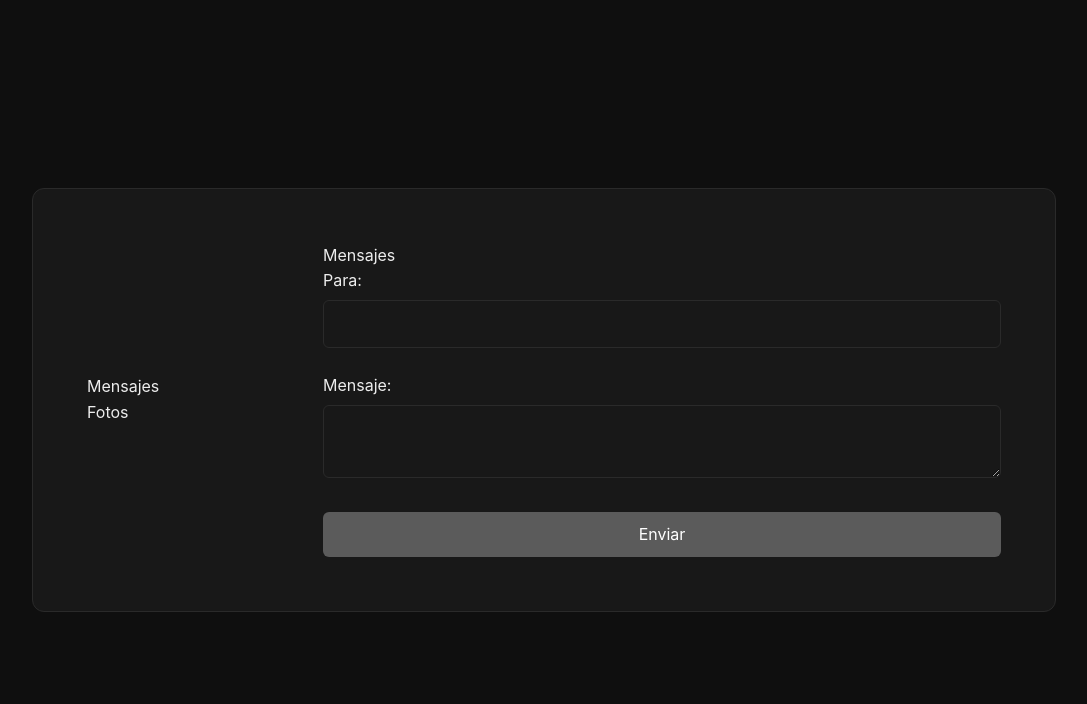
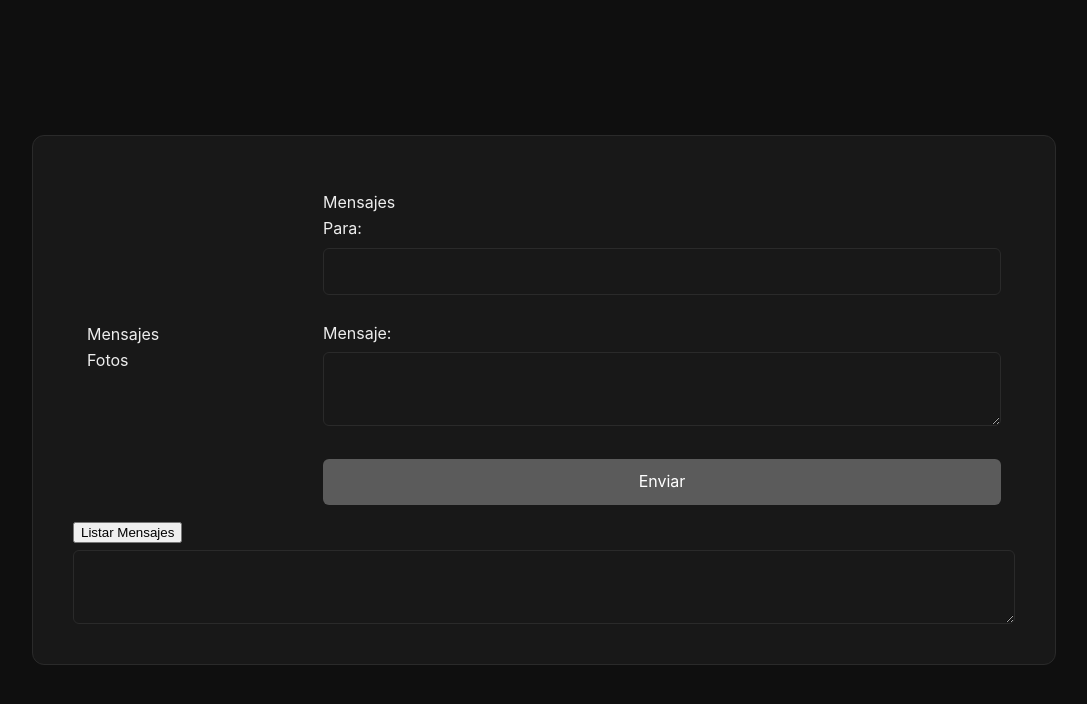
Before and after one commit to JOAD55/red_social, a plain HTML site: page FRONT/principal.html in a window 1280 px wide. Shown: the whole page, without its empty margins (96-1183 px from the left). Drawn offline with Linux system fonts and the light colour scheme.

Commit message:
feat: add method to list messages on the home page

```diff
--- a/FRONT/js/principal.js
+++ b/FRONT/js/principal.js
@@ -1,5 +1,6 @@
 var txtEmail = document.getElementById("txtEmail");
 var txtMensaje = document.getElementById("txtMensaje");
+var txtListaMensajes = document.getElementById("txtListaMensajes");
 
 function enviarMensaje() {
   try {
@@ -22,6 +23,8 @@ function enviarMensaje() {
       .then((data) => {
         if (data.ok) {
           alert("Mensaje enviado");
+          txtEmail.value = null;
+          txtMensaje.value = null;
         } else {
           alert("Error al enviar mensaje");
         }
@@ -31,3 +34,35 @@ function enviarMensaje() {
     alert(error);
   }
 }
+
+let listaMensajes = [];
+
+async function listarMensajes() {
+  try {
+    const opciones = {
+      method: "GET",
+      headers: {
+        "Content-Type": "application/json",
+      }
+    };
+
+    const response = await fetch("http://localhost:81/mensaje", opciones);
+
+    if (response.ok) {
+      const resultado = await response.json();
+      listaMensajes = resultado.datos;
+
+      let textoMensajes = "";
+
+      listaMensajes.forEach((m) => {
+        textoMensajes += "Remitente: " + m.remitente + "  |  Destinatario: " + m.destinatario + "  |  Mensaje: " + m.texto + "\n";
+      });
+
+      txtListaMensajes.value = textoMensajes;
+    } else {
+      alert("Error al listar mensajes");
+    }
+  } catch (error) {
+    alert("No se pudo conectar con el servidor: " + error.message);
+  }
+}
--- a/FRONT/principal.html
+++ b/FRONT/principal.html
@@ -28,6 +28,8 @@
                     </td>
                 </tr>
             </table>
+            <button onclick="listarMensajes()" id="reloadMessages">Listar Mensajes</button>
+           <textarea name="txtListaMensajes" id="txtListaMensajes" disabled></textarea>
         </main>
         <script src="js/principal.js"></script>
     </body>
```
